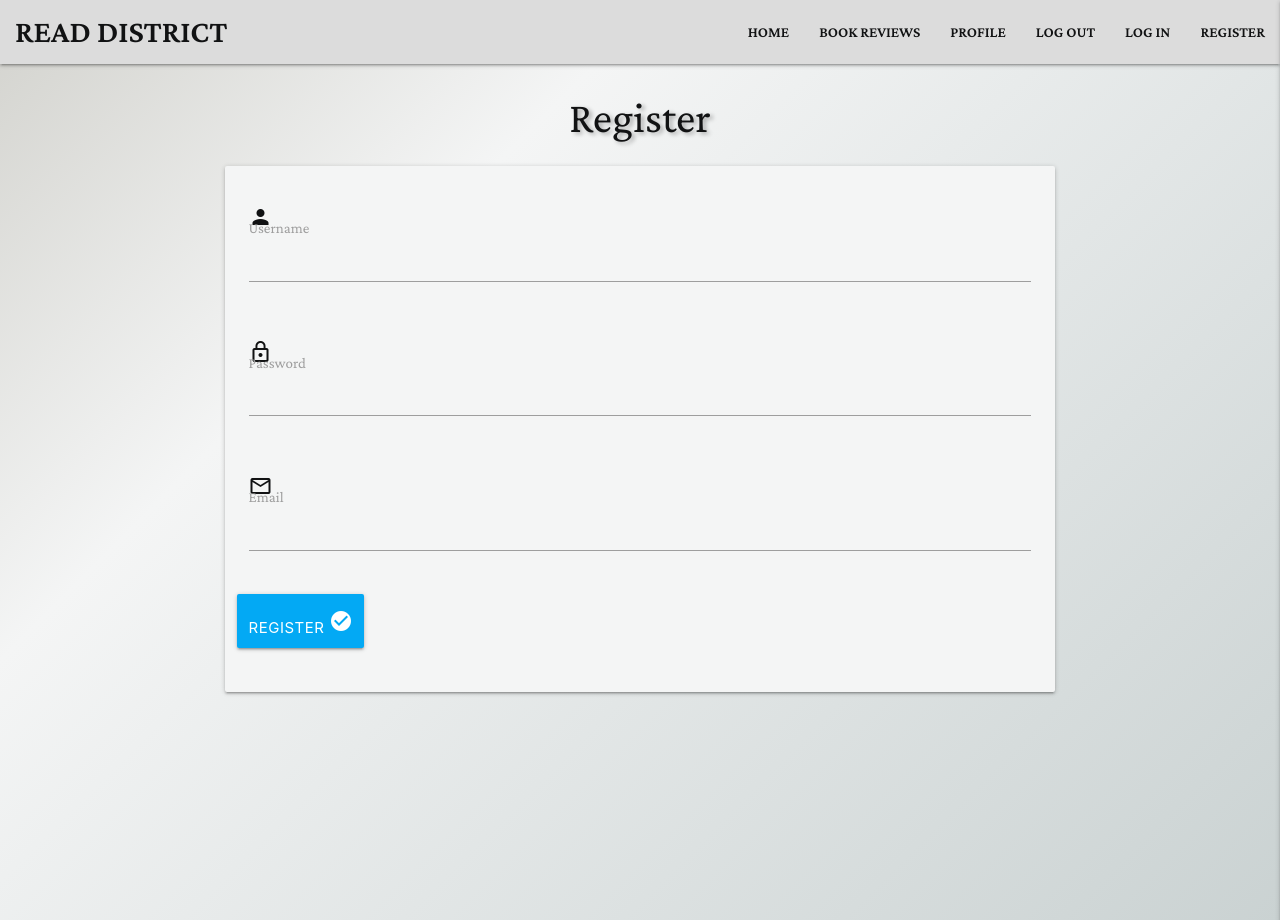
After one commit to NicolaLampis/read-district, a Flask app: page /register in a window 1280 px wide. The commit adds this page. Run offline with Flask 2, Linux system fonts and the light colour scheme; some libraries are stand-ins or nearby versions.

Commit message:
Add register page

```diff
--- a/app.py
+++ b/app.py
@@ -4,6 +4,7 @@ from flask import (
     redirect, request, session, url_for)
 from flask_pymongo import PyMongo
 from bson.objectid import ObjectId
+from werkzeug.security import generate_password_hash, check_password_hash
 if os.path.exists("env.py"):
     import env
 
@@ -22,7 +23,13 @@ mongo = PyMongo(app)
 @app.route("/get_books")
 def get_books():
     reviews = mongo.db.reviews.find()
-    return render_template("base.html", reviews=reviews)
+    return render_template("books.html", reviews=reviews)
+
+
+@app.route("/register", methods=["GET", "POST"])
+def register():
+    return render_template("register.html")
+
 
 
 if __name__ == "__main__":
--- a/static/css/style.css
+++ b/static/css/style.css
@@ -3,16 +3,18 @@
 body {
     margin: 0px;
     padding: 0px;
-    background: linear-gradient(135deg, rgba(208,210,203,1) 0%, rgba(240,245,246,1) 30%, rgba(201,208,210,1) 100%);
+    background: linear-gradient(135deg, rgba(210,210,205,1) 0%, rgba(244,245,245,1) 30%, rgba(202,210,210,1) 100%);
     font-family: "Crimson Pro", sans-serif;
     color: rgb(17, 18, 19);
+    height: 100vh;
 }
 
+/* -- Cover image of the books -- */
 #book-cover-img img {
     background-position: center;
     background-repeat: no-repeat;
     background-size: cover;
-    width: 300px;
+
     height: 460px;
 }
 
@@ -22,7 +24,7 @@ a.brand-logo {
 }
 
 .nav-wrapper, .sidenav {
-    background-color: #D0D7DD;
+    background-color: rgba(220,220,220,1);
 }
 
 .nav-wrapper a,
@@ -34,3 +36,12 @@ a.brand-logo {
 
 
 /* -- VVVVV -- */
+.card-panel {
+    background-color: rgba(244,245,245,1);
+}
+
+.text-shadow {
+    text-shadow: 3px 2px 4px rgba(0, 0, 0, 0.3);
+}
+
+/* -- media queries -- */
--- a/templates/base.html
+++ b/templates/base.html
@@ -14,48 +14,40 @@
     <link href="https://fonts.googleapis.com/icon?family=Material+Icons" rel="stylesheet">
     <!-- CSS -->
     <link rel="stylesheet" href="{{ url_for('static', filename='css/style.css') }}" type="text/css" />
+    {% block styles %}
+    {% endblock %}
     <title>Read District</title>
 </head>
 <body>
+    <header>
         <!-- Navbar -->
         <nav>
             <div class="nav-wrapper">
                 <a href="#!" class="brand-logo">Read District</a>
                 <a href="#" data-target="mobile-demo" class="sidenav-trigger right"><i class="material-icons">menu</i></a>
                 <ul class="right hide-on-med-and-down">
-                <li><a href="sass.html">Home</a></li>
+                    <li><a href="{{ url_for('get_books') }}">Home</a></li>
                     <li><a href="badges.html">Book Reviews</a></li>
                     <li><a href="collapsible.html">Profile</a></li>
                     <li><a href="mobile.html">Log Out</a></li>
                     <li><a href="sass.html">Log In</a></li>
-                <li><a href="badges.html">Register</a></li>
+                    <li><a href="{{ url_for('register') }}">Register</a></li>
 
                 </ul>
             </div>
         </nav>
         <!-- Navbar mobile collapse -->
         <ul class="sidenav" id="mobile-demo">
-        <li><a href="sass.html">Home</a></li>
+            <li><a href="{{ url_for('get_books') }}">Home</a></li>
             <li><a href="badges.html">Book Reviews</a></li>
             <li><a href="collapsible.html">Profile</a></li>
             <li><a href="mobile.html">Log Out</a></li>
             <li><a href="sass.html">Log In</a></li>
-        <li><a href="badges.html">Register</a></li>
+            <li><a href="{{ url_for('register') }}">Register</a></li>
         </ul>
-
-    {% block styles %}
-
-        {% for review in reviews %}
-            {{ review.title }} <br>
-            {{ review.author }} <br>
-            <div id="book-cover-img" class="col s12 m6">
-                <img src="{{ review.cover_img }}" alt="Reviewed book cover image">
-            </div>
-            {{ review.text_review }} <br>
-            {{ review.genre_name }} <br>
-            {{ review.comments }} <br>
-        {% endfor %}
-
+    </header>
+    <!-- Inject content -->
+    {% block content %}
     {% endblock %}
 
     <!-- jQuery -->
--- /dev/null
+++ b/templates/register.html
@@ -0,0 +1,41 @@
+{% extends "base.html" %}
+{% block content %}
+
+    <h3 class="center-align text-shadow">Register</h3>
+
+    <div class="row">
+        <form class="col s12 m8 offset-m2" method="POST" action="">
+            <div class="card-panel">
+                <div class="row">
+                    <div class="input-field col s12">
+                        <i class="material-icons">person</i>
+                        <input id="username" name="username" type="text" class="validate" required>
+                        <label for="username">Username</label>
+                    </div>
+                </div>
+                <div class="row">
+                    <div class="input-field col s12">
+                        <i class="material-icons">lock_outline</i>
+                        <input id="password" name="password" type="password" class="validate" required>
+                        <label for="username">Password</label>
+                    </div>
+                </div>
+                <div class="row">
+                    <div class="input-field col s12">
+                        <i class="material-icons">mail_outline</i>
+                        <input id="email" name="email" type="email" class="validate" required>
+                        <label for="email">Email</label>
+                    </div>
+                </div>
+                <div class="row">
+                    <button class="col btn-large light-blue" type="submit">
+                        Register <i class="material-icons">check_circle</i>
+                    </button>
+                </div>
+
+            </div>
+        </form>
+    </div>
+
+
+{% endblock %}
```
Also changed, not shown: templates/books.html (+2 -26 lines). Lines whose indentation alone changed are shown as unchanged.
